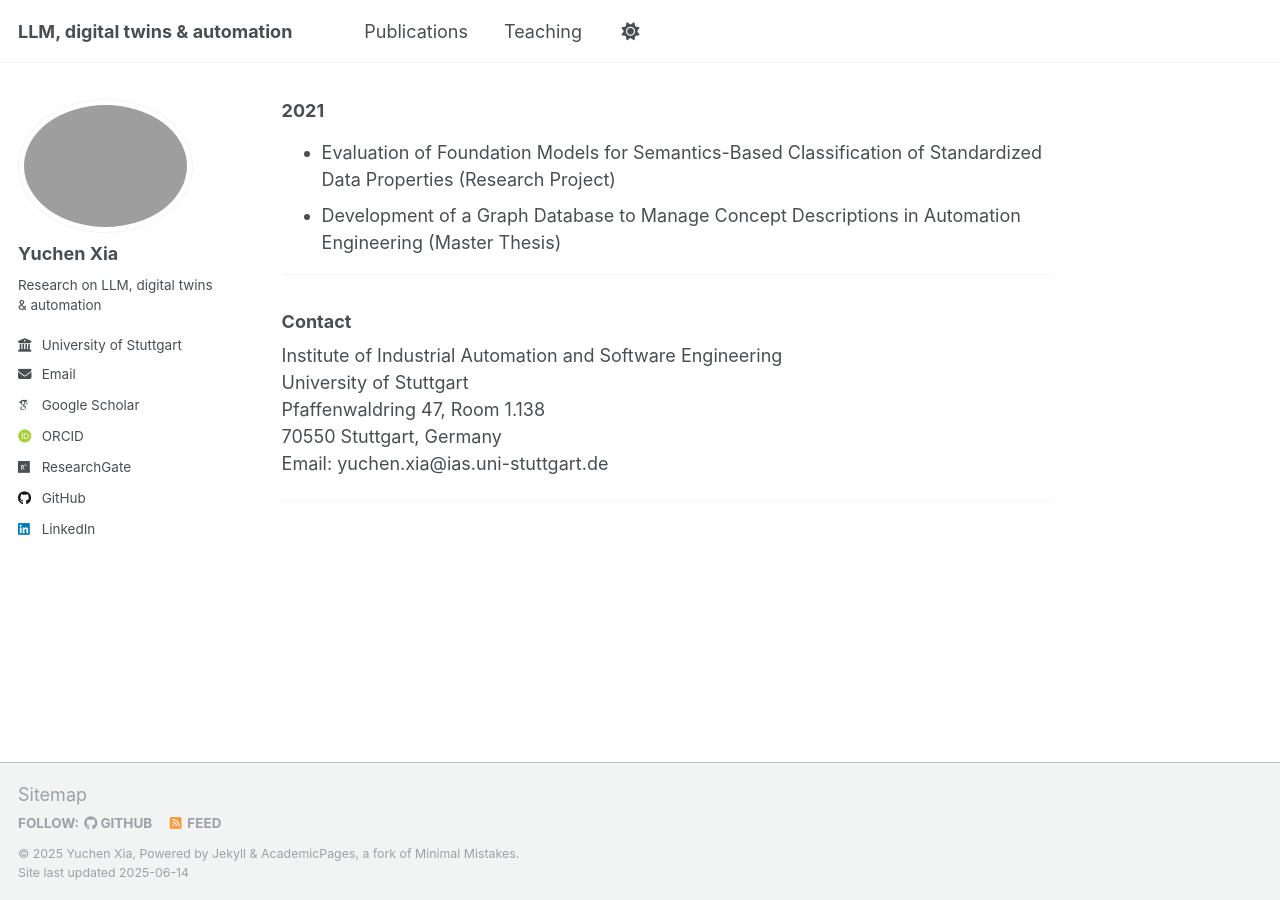
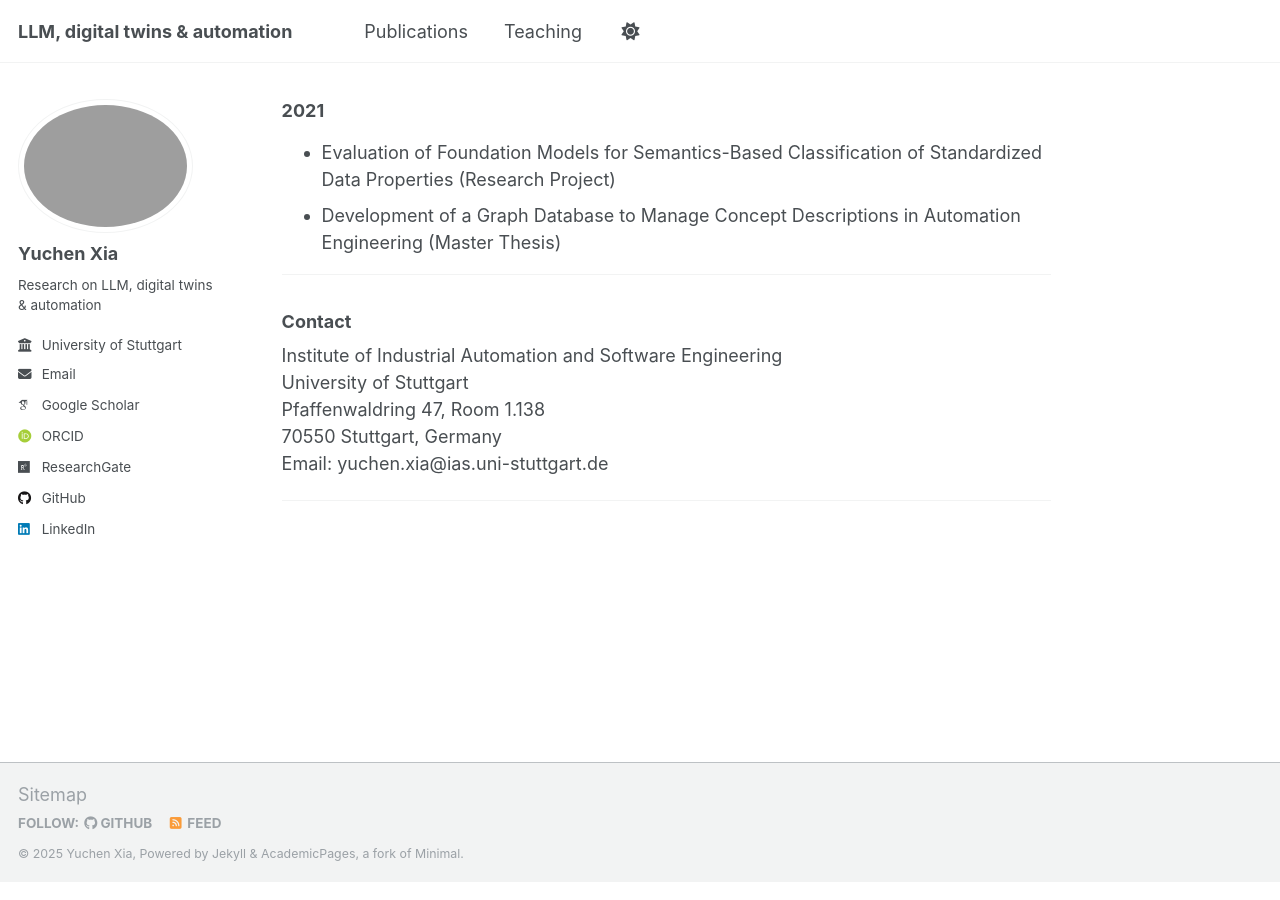
Before and after one commit to YuchenXia/yuchenxia.github.io, a Jekyll site: the page built from _pages/about.md, in a window 1280 px wide and 900 px high, scrolled down 4623 px. Built offline with Jekyll 4.4.1, drawn with Linux system fonts in a browser that asks for light colours; some web fonts are replaced.

Commit message:
Update footer.html

```diff
--- a/_includes/footer.html
+++ b/_includes/footer.html
@@ -20,6 +20,5 @@
 {% endif %}
 
 <div class="page__footer-copyright">
-  &copy; {{ site.time | date: '%Y' }} {{ site.name | default: site.title }}, {{ site.data.ui-text[site.locale].powered_by | default: "Powered by" }} <a href="http://jekyllrb.com" rel="nofollow">Jekyll</a> &amp; <a href="https://github.com/academicpages/academicpages.github.io">AcademicPages</a>, a fork of <a href="https://mademistakes.com/work/minimal-mistakes-jekyll-theme/" rel="nofollow">Minimal Mistakes</a>.<br />
-  Site last updated {{ "now" | date: '%Y-%m-%d' %}}
+  &copy; {{ site.time | date: '%Y' }} {{ site.name | default: site.title }}, {{ site.data.ui-text[site.locale].powered_by | default: "Powered by" }} <a href="http://jekyllrb.com" rel="nofollow">Jekyll</a> &amp; <a href="https://github.com/academicpages/academicpages.github.io">AcademicPages</a>, a fork of <a href="https://mademistakes.com/work/minimal-mistakes-jekyll-theme/" rel="nofollow">Minimal</a>.<br />
 </div>
```
